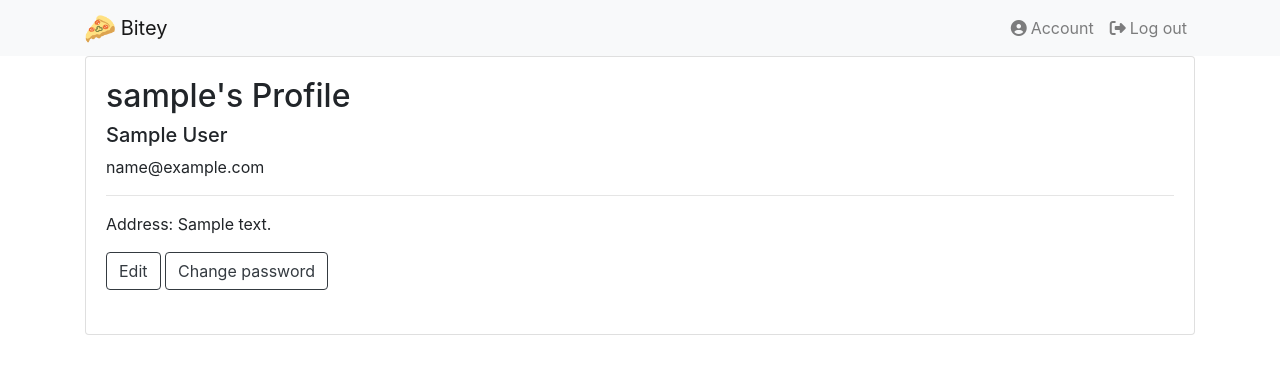
After one commit to olafszymanski/Bitey, a Flask app: page /profile in a window 1280 px wide. The commit adds this page. Shown: the top 374 px of the page. Run offline with Flask 2, Linux system fonts and the light colour scheme; a user stored in the database is signed in; tables that the repository leaves empty hold one stand-in row (values such as "Sample post"); some libraries are stand-ins or nearby versions.

Commit message:
Added basic user's profile page.

```diff
--- a/bitey/templates/base.html
+++ b/bitey/templates/base.html
@@ -27,7 +27,8 @@
             <div class="collapse navbar-collapse" id="navbarNavAltMarkup">
                 <div class="navbar-nav ml-auto">
                     {% if current_user.is_authenticated %}
-                        <a class="nav-item nav-link" href="{{ url_for('users.logout') }}"><i class="fas fa-sign-in-alt mr-1"></i>Log out</a>
+                        <a class="nav-item nav-link" href="{{ url_for('users.profile') }}"><i class="fas fa-user-circle mr-1"></i>Account</a>
+                        <a class="nav-item nav-link" href="{{ url_for('users.logout') }}"><i class="fas fa-sign-out-alt mr-1"></i>Log out</a>
                     {% else %}
                         <a class="nav-item nav-link" href="{{ url_for('users.signup') }}"><i class="fas fa-user-plus mr-1"></i>Sign up</a>
                         <a class="nav-item nav-link" href="{{ url_for('users.login') }}"><i class="fas fa-sign-in-alt mr-1"></i>Log in</a>
--- /dev/null
+++ b/bitey/templates/users/profile.html
@@ -0,0 +1,21 @@
+{% extends 'base.html' %}
+{% block content %}
+    <div class="card">
+        <div class="card-body">
+            <h2>{{ current_user.username }}'s Profile</h2>
+            {% if current_user.full_name %}
+                <h5>{{ current_user.full_name }}</h5>
+                <p>{{ current_user.email }}</p>
+            {% endif %}
+            <hr>
+            <p>Address: {{ current_user.address }}</p>
+            <a class="btn btn-outline-dark" href="#">Edit</a>
+            <a class="btn btn-outline-dark" href="#">Change password</a>
+            <br>
+            <br>
+            {% if not current_user.activated %}
+                <a class="btn btn-primary" href="#">Resend activation e-mail</a>
+            {% endif %}
+        </div>
+    </div>
+{% endblock %}
--- a/bitey/users/views.py
+++ b/bitey/users/views.py
@@ -1,10 +1,10 @@
 from bitey import db, bcrypt
-from flask import Blueprint, render_template, flash, redirect, url_for
-from flask_login import login_user, current_user, logout_user
+from flask import Blueprint, render_template, flash, redirect, url_for, request
+from flask_login import login_user, current_user, logout_user, login_required
 from datetime import datetime
 from .forms import SignUpForm, LogInForm
 from .models import User
-from .decorators import is_anonymous
+from .decorators import is_anonymous, is_activated
 from .utils import confirm_token, send_confirmation_email
 
 
@@ -53,10 +53,12 @@ def login():
 
         if user := User.query.filter_by(username=form.username_or_email.data).first():
             if validate_and_login(user):
-                return redirect(url_for('main.home'))
+                next_page = request.args.get('next')
+                return redirect(next_page) if next_page else redirect(url_for('main.home'))
         elif user := User.query.filter_by(email=form.username_or_email.data).first():
             if validate_and_login(user):
-                return redirect(url_for('main.home'))
+                next_page = request.args.get('next')
+                return redirect(next_page) if next_page else redirect(url_for('main.home'))
         else:
             flash('User not found! Please try different credentials.', 'danger')
 
@@ -90,3 +92,9 @@ def activation(token):
         flash('Token is invalid or has expired!', 'danger')
 
     return redirect(url_for('main.home'))
+
+
+@users.route('/profile')
+@login_required
+def profile():
+    return render_template('users/profile.html')
```
Also changed, not shown: bitey/users/decorators.py (+14 -0 lines).
